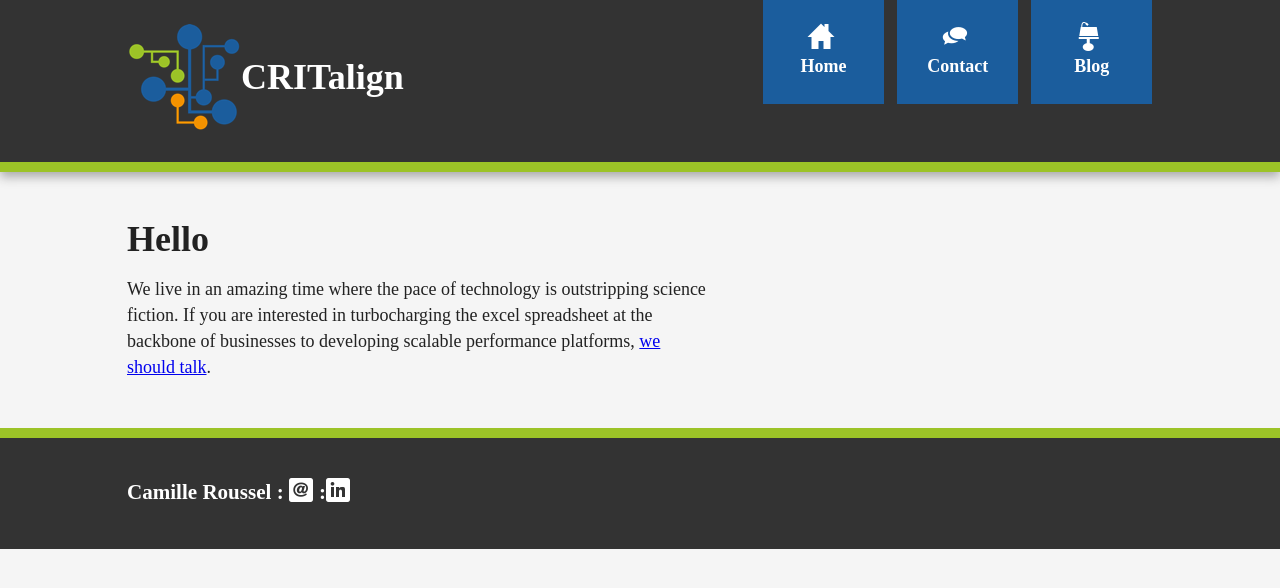
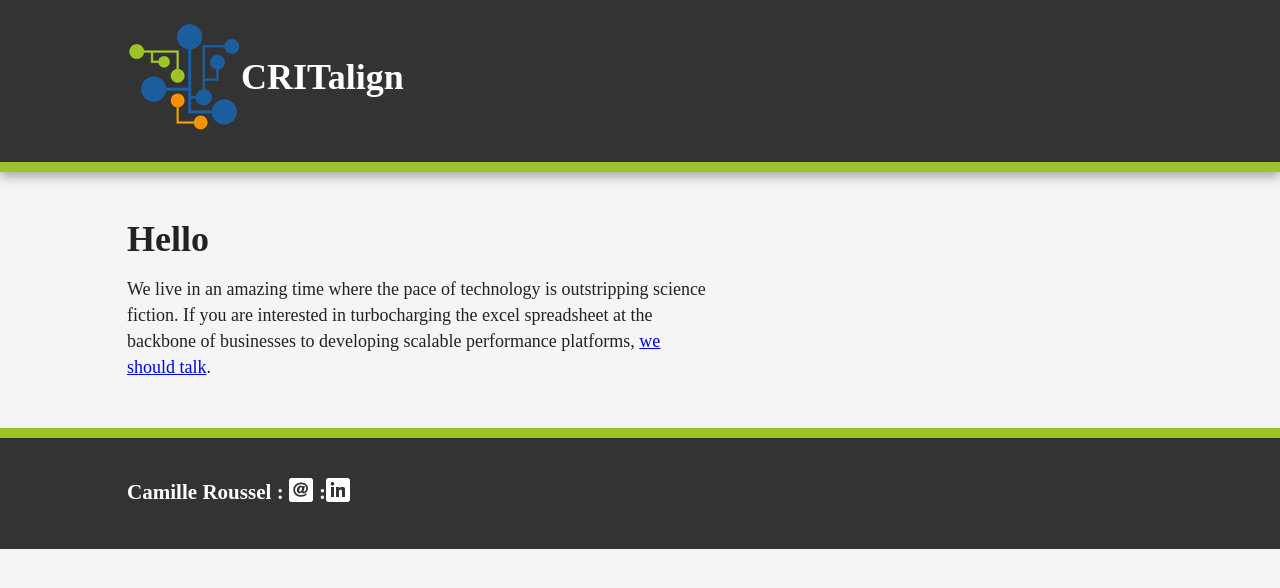
Before and after one commit to critalign/critalign.github.io, a Jekyll site: the page built from index.html, in a window 1280 px wide. Shown: the top 588 px of the page. Built offline with Jekyll 4.4.1, drawn with Linux system fonts in a browser that asks for light colours; nearby versions of some CDN libraries; some web fonts are replaced.

Commit message:
Update header.html

```diff
--- a/_includes/header.html
+++ b/_includes/header.html
@@ -1,12 +1,5 @@
 <div class="header-container">
     <header class="wrapper clearfix">
         <h1 class="title"><img src="{{site.url}}/img/CRITalign_logo_top_114.png" alt="CRITalign Logo" width="114" height="114">CRITalign</h1>
-        <nav>
-            <ul>
-                <li><a href="{{site.url}}/"><span class="glyphicons white home"></span><div>Home</div></a></li>
-                <li><a href="{{site.url}}/contact/"><span class="glyphicons white conversation"></span><div>Contact</div></a></li>
-                <li><a href="{{site.url}}/blog/"><span class="glyphicons white keynote"></span><div>Blog</div></a></li>
-            </ul>
-        </nav>
     </header>
 </div>
```
